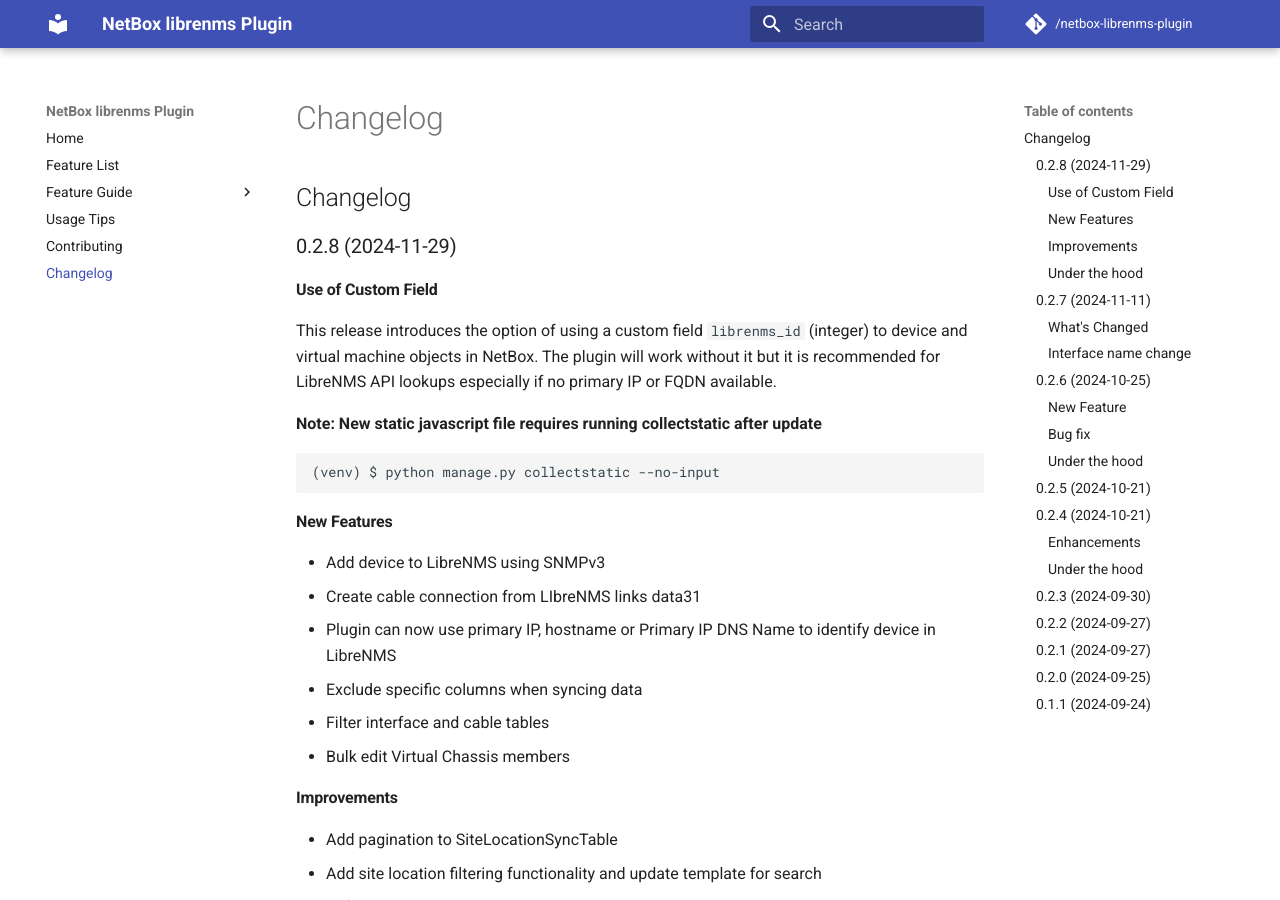
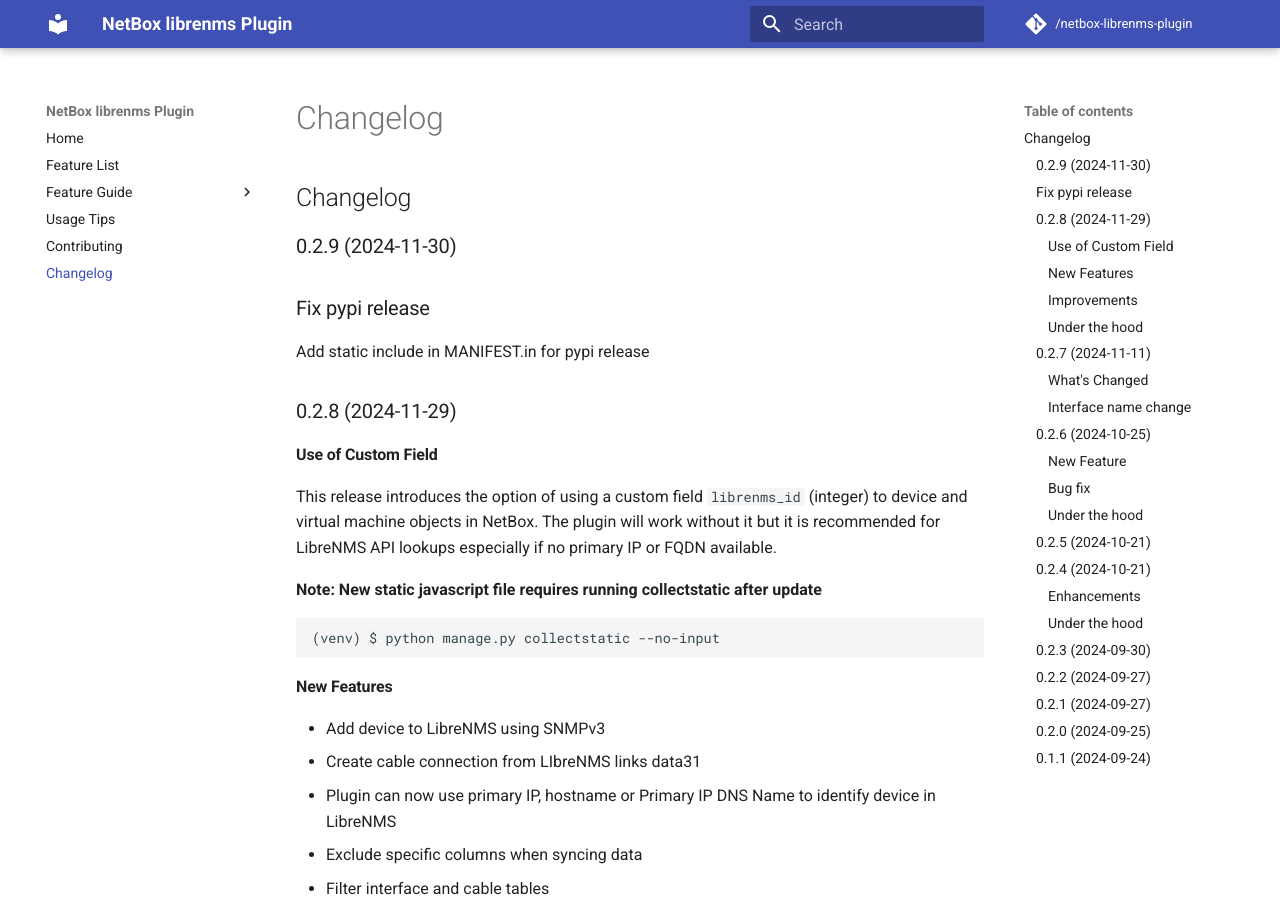
Before and after one commit to bonzo81/netbox-librenms-plugin, an MkDocs documentation site: the page built from docs/changelog.md, in a window 1280 px wide and 900 px high. Built offline with MkDocs 1.6.1 and Material for MkDocs 9.7.7, drawn with Linux system fonts in a browser that asks for light colours; comment, search, counter and statistics services are not loaded.

Commit message:
Update changelog.md

```diff
--- a/docs/changelog.md
+++ b/docs/changelog.md
@@ -1,4 +1,9 @@
 # Changelog
+
+## 0.2.9 (2024-11-30)
+
+## Fix pypi release
+Add static include in MANIFEST.in for pypi release
 
 ## 0.2.8 (2024-11-29)
 ### Use of Custom Field
```
